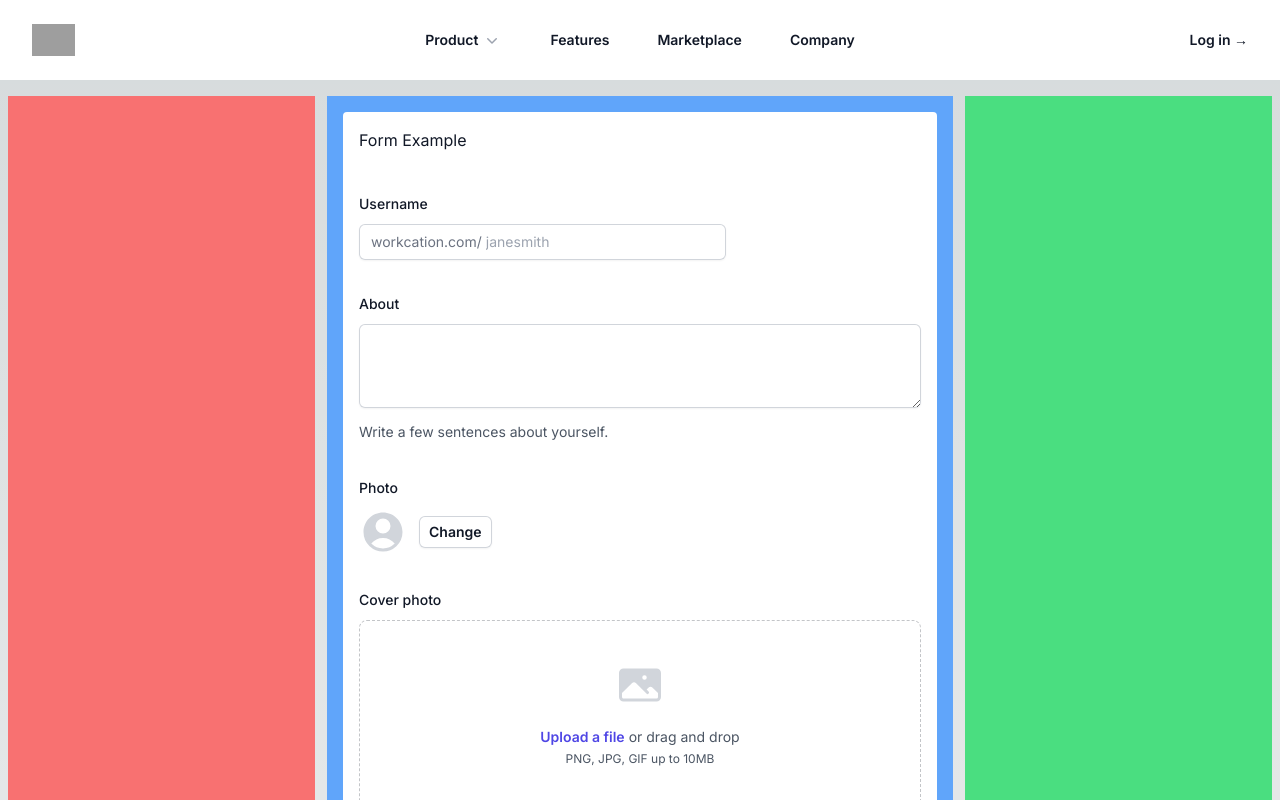
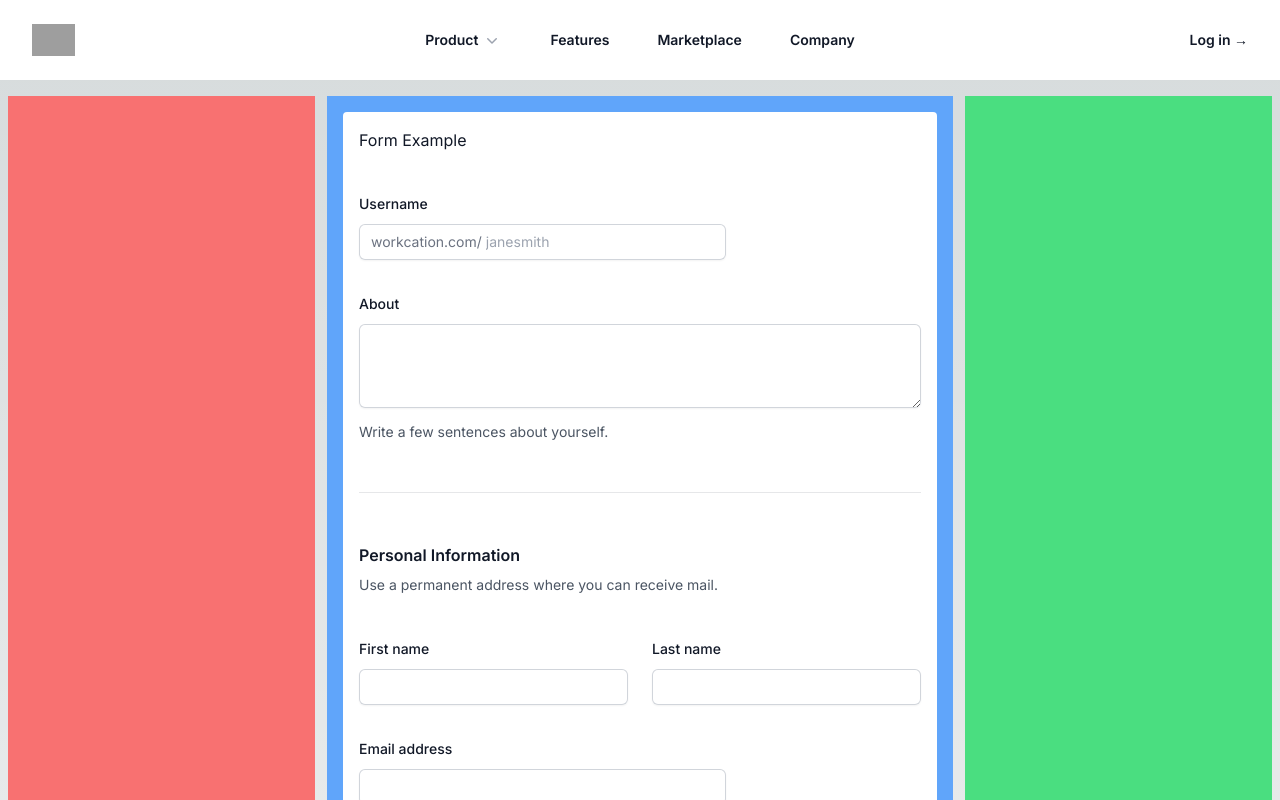
Before and after one commit to Maxi-rpc/my-tailwind-components, a Next.js app: page / in a window 1280 px wide. Shown: the top 800 px of the page. Built offline with nearby package versions, Linux system fonts and the light colour scheme; grey boxes are pictures that could not be loaded.

Commit message:
add text path inputs

```diff
--- a/src/components/forms/FormExampleComponent.tsx
+++ b/src/components/forms/FormExampleComponent.tsx
@@ -1,5 +1,9 @@
 import { CardComponent, CardContentComponent } from "@/components";
-import { TextAreaInputComponent, TextInputComponent } from "./text";
+import {
+	TextAreaInputComponent,
+	TextInputComponent,
+	TextPathInputComponent,
+} from "./text";
 
 interface FormExampleProps {
 	children?: React.ReactNode;
@@ -23,7 +27,7 @@
 								<div className="border-b border-gray-900/10 pb-12">
 									<div className="mt-10 grid grid-cols-1 gap-x-6 gap-y-8 sm:grid-cols-6">
 										<div className="sm:col-span-4">
-											<TextInputComponent
+											<TextPathInputComponent
 												label="Username"
 												path="workcation.com/"
 												placeHolder="janesmith"
@@ -34,62 +38,6 @@
 												label="About"
 												textAuxiliar="Write a few sentences about yourself."
 											/>
-										</div>
-
-										<div className="col-span-full">
-											<label
-												htmlFor="photo"
-												className="block text-sm font-medium leading-6 text-gray-900"
-											>
-												Photo
-											</label>
-											<div className="mt-2 flex items-center gap-x-3">
-												<UserCircleIcon
-													aria-hidden="true"
-													className="h-12 w-12 text-gray-300"
-												/>
-												<button
-													type="button"
-													className="rounded-md bg-white px-2.5 py-1.5 text-sm font-semibold text-gray-900 shadow-sm ring-1 ring-inset ring-gray-300 hover:bg-gray-50"
-												>
-													Change
-												</button>
-											</div>
-										</div>
-
-										<div className="col-span-full">
-											<label
-												htmlFor="cover-photo"
-												className="block text-sm font-medium leading-6 text-gray-900"
-											>
-												Cover photo
-											</label>
-											<div className="mt-2 flex justify-center rounded-lg border border-dashed border-gray-900/25 px-6 py-10">
-												<div className="text-center">
-													<PhotoIcon
-														aria-hidden="true"
-														className="mx-auto h-12 w-12 text-gray-300"
-													/>
-													<div className="mt-4 flex text-sm leading-6 text-gray-600">
-														<label
-															htmlFor="file-upload"
-															className="relative cursor-pointer rounded-md bg-white font-semibold text-indigo-600 focus-within:outline-none focus-within:ring-2 focus-within:ring-indigo-600 focus-within:ring-offset-2 hover:text-indigo-500"
-														>
-															<span>Upload a file</span>
-															<input
-																id="file-upload"
-																name="file-upload"
-																type="file"
-																className="sr-only"
-															/>
-														</label>
-														<p className="pl-1">or drag and drop</p>
-													</div>
-													<p className="text-xs leading-5 text-gray-600">
-														PNG, JPG, GIF up to 10MB
-													</p>
-												</div>
-											</div>
 										</div>
 									</div>
 								</div>
--- /dev/null
+++ b/src/components/forms/text/TextPathInputComponent.tsx
@@ -0,0 +1,49 @@
+interface TextPathInputProps {
+	children?: React.ReactNode;
+	customClass?: React.ComponentProps<"div">["className"];
+	label?: string;
+	path?: string;
+	id?: string;
+	name?: string;
+	placeHolder?: string;
+}
+
+export const TextPathInputComponent = ({
+	children,
+	customClass,
+	label,
+	path,
+	id,
+	name,
+	placeHolder,
+}: TextPathInputProps) => {
+	return (
+		<>
+			<div className={`${customClass}`}>
+				{label && (
+					<label
+						htmlFor={id}
+						className="block text-sm font-medium leading-6 text-gray-900"
+					>
+						{label}
+					</label>
+				)}
+				<div className="mt-2">
+					<div className="flex rounded-md shadow-sm ring-1 ring-inset ring-gray-300 focus-within:ring-2 focus-within:ring-inset focus-within:ring-indigo-600 sm:max-w-md">
+						<span className="flex select-none items-center pl-3 text-gray-500 sm:text-sm">
+							{path}
+						</span>
+						<input
+							id={id}
+							name={name}
+							type="text"
+							placeholder={placeHolder}
+							autoComplete=""
+							className="block flex-1 border-0 bg-transparent py-1.5 pl-1 text-gray-900 placeholder:text-gray-400 focus:ring-0 sm:text-sm sm:leading-6"
+						/>
+					</div>
+				</div>
+			</div>
+		</>
+	);
+};
--- a/src/components/forms/text/index.js
+++ b/src/components/forms/text/index.js
@@ -1,2 +1,3 @@
 export { TextInputComponent } from "./TextInputComponent";
+export { TextPathInputComponent } from "./TextPathInputComponent";
 export { TextAreaInputComponent } from "./TextAreaInputComponent";
```
